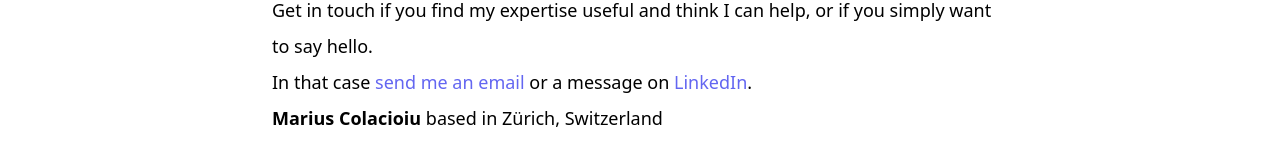
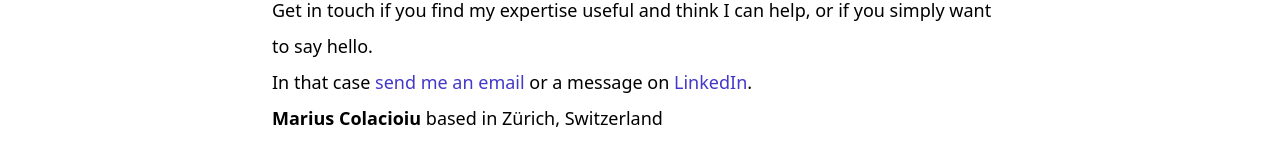
Before and after one commit to colmarius/colmarius.github.io, a React (Vite) app: page /contact in a window 1280 px wide. Shown: the part 394-554 px from the top of the page. Built offline with nearby package versions, Linux system fonts and the light colour scheme.

Commit message:
Highlight links on hover

```diff
--- a/src/pages/AboutPage.tsx
+++ b/src/pages/AboutPage.tsx
@@ -24,7 +24,12 @@ const WorkExperience = () => (
       <div key={index} className="mb-6">
         <p>{work.period}</p>
         <p className="text-medium font-bold">{work.title}</p>
-        <a href={work.link} target="_blank" rel="noreferrer" className="text-indigo-600">
+        <a
+          href={work.link}
+          target="_blank"
+          rel="noreferrer"
+          className="text-indigo-600 hover:text-indigo-500"
+        >
           {work.company}
         </a>
       </div>
--- a/src/pages/ContactPage.tsx
+++ b/src/pages/ContactPage.tsx
@@ -10,11 +10,16 @@ export const ContactPage = () => (
       </p>
       <p>
         In that case{' '}
-        <a href="/" className="text-indigo-500">
+        <a href="/" className="text-indigo-700 hover:text-indigo-500">
           send me an email
         </a>{' '}
         or a message on{' '}
-        <a href={ABOUT_ME.LINKEDIN} className="text-indigo-500" target="_blank" rel="noreferrer">
+        <a
+          href={ABOUT_ME.LINKEDIN}
+          className="text-indigo-700 hover:text-indigo-500"
+          target="_blank"
+          rel="noreferrer"
+        >
           LinkedIn
         </a>
         .
--- a/src/pages/HomePage.tsx
+++ b/src/pages/HomePage.tsx
@@ -37,11 +37,11 @@ const AboutMeMessage = () => (
 const ReachOutMessage = () => (
   <div className="leading-10 text-3xl antialiased font-light mb-20">
     Checkout my{' '}
-    <NavLink to="work" className="text-indigo-600">
+    <NavLink to="work" className="text-indigo-700 hover:text-indigo-500">
       work
     </NavLink>{' '}
     experience or{' '}
-    <NavLink to="contact" className="text-indigo-600">
+    <NavLink to="contact" className="text-indigo-700 hover:text-indigo-500">
       get in touch
     </NavLink>{' '}
     if you want to reach out.
```
